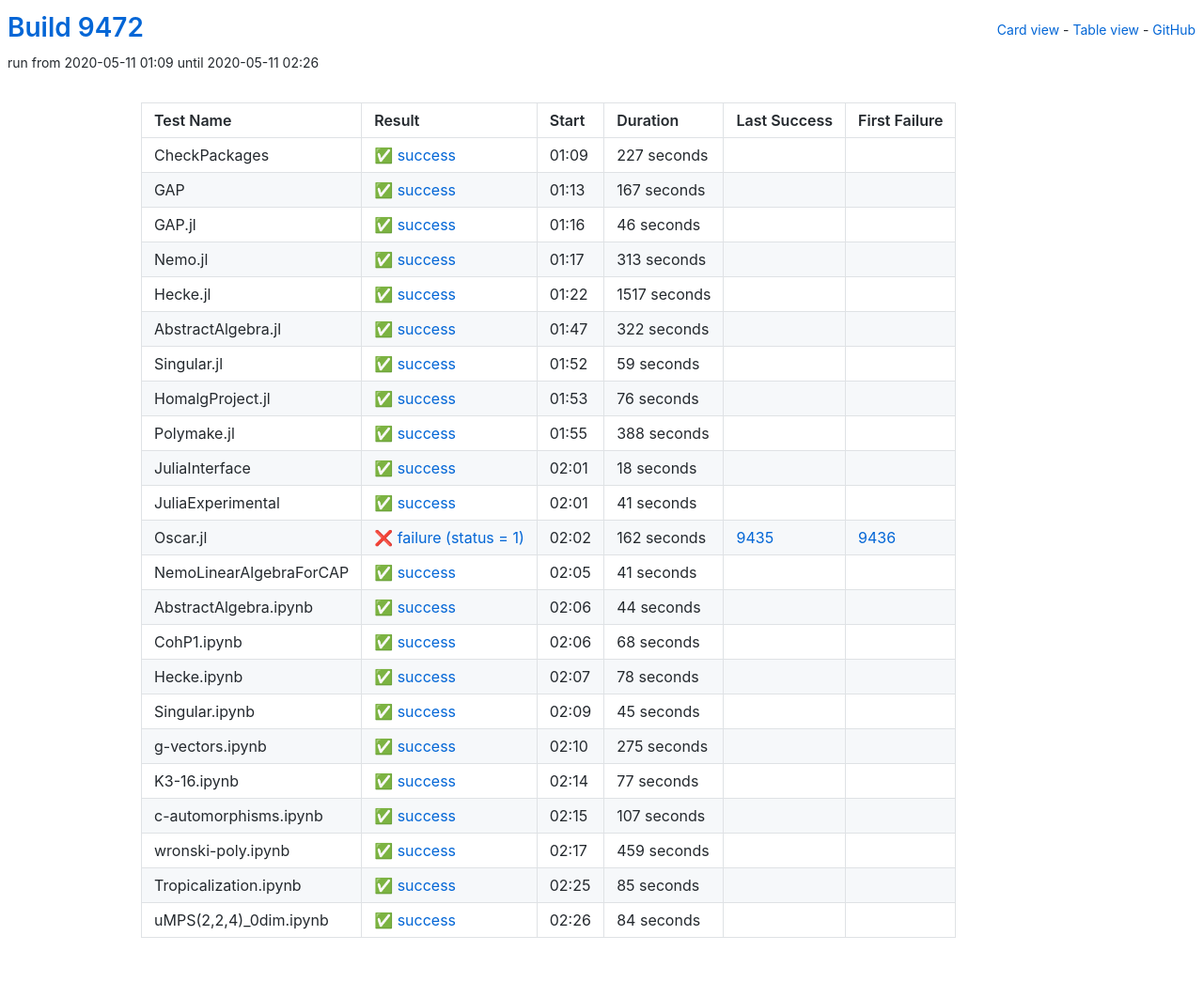
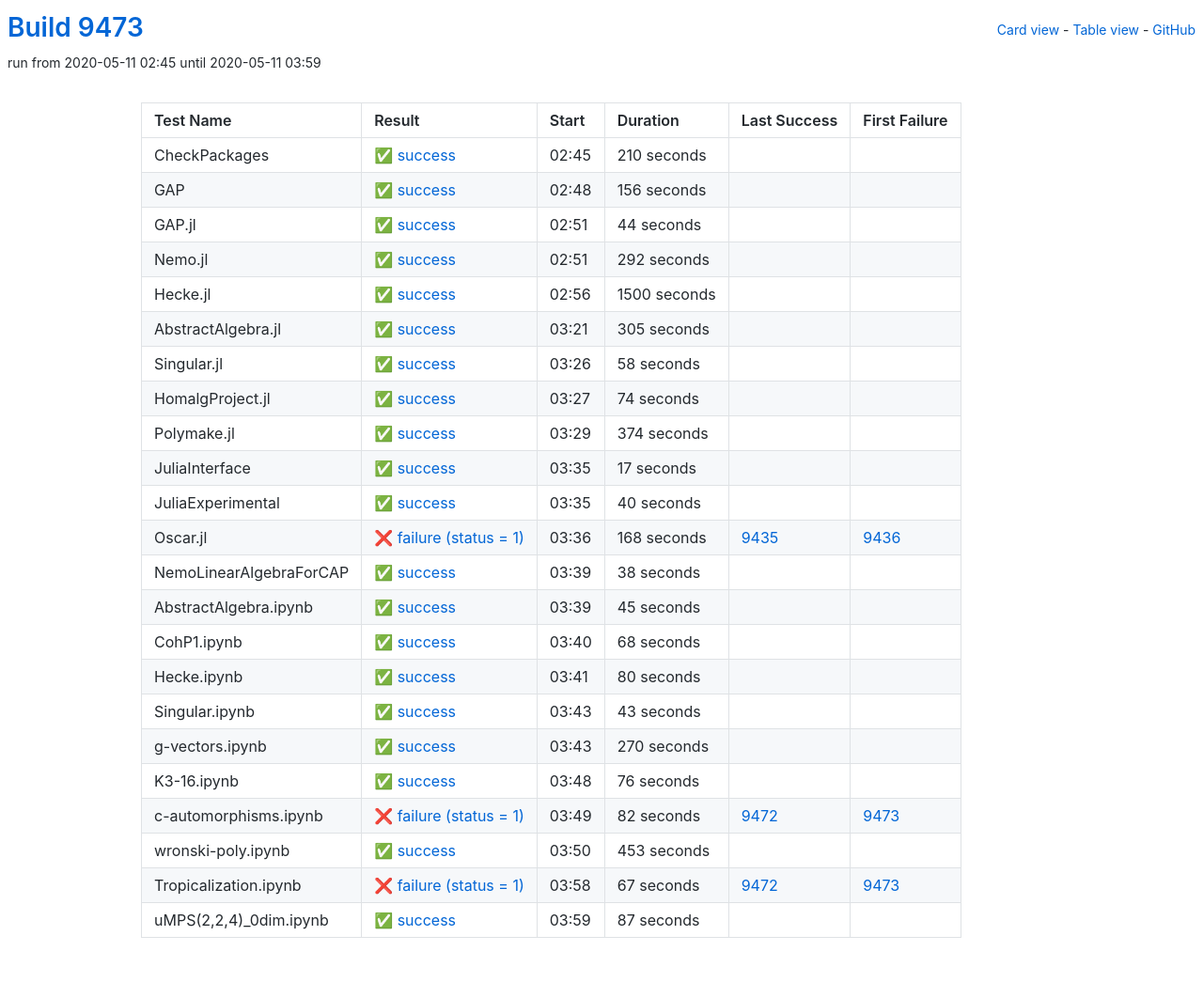
Before and after one commit to oscar-system/oscar-ci-status, a Jekyll site: the page built from table.html, in a window 1280 px wide. Shown: the whole page at 94% size. Built offline with Jekyll 4.4.1, drawn with Linux system fonts in a browser that asks for light colours.

Commit message:
Build 9473

```diff
--- a/_data/ci.yml
+++ b/_data/ci.yml
@@ -1,173 +1,173 @@
-build: 9472
-build_url: https://oscarci.mathematik.uni-kl.de/job/oscar/9472/
+build: 9473
+build_url: https://oscarci.mathematik.uni-kl.de/job/oscar/9473/
 job: oscar
 tests:
-- duration: 227
+- duration: 210
   exitcode: 0
   first_failure: false
   first_failure_url: null
   id: checkpackages
   last_success: false
   last_success_url: null
-  log: https://oscarci.mathematik.uni-kl.de/job/oscar/9472/artifact/logs/build-9472/CheckPackages.log
+  log: https://oscarci.mathematik.uni-kl.de/job/oscar/9473/artifact/logs/build-9473/CheckPackages.log
   name: CheckPackages
-  start: 2020-05-11 01:09
+  start: 2020-05-11 02:45
   status: success
   success: true
-- duration: 167
+- duration: 156
   exitcode: 0
   first_failure: false
   first_failure_url: null
   id: gap
   last_success: false
   last_success_url: null
-  log: https://oscarci.mathematik.uni-kl.de/job/oscar/9472/artifact/logs/build-9472/GAP.log
+  log: https://oscarci.mathematik.uni-kl.de/job/oscar/9473/artifact/logs/build-9473/GAP.log
   name: GAP
-  start: 2020-05-11 01:13
+  start: 2020-05-11 02:48
   status: success
   success: true
-- duration: 46
+- duration: 44
   exitcode: 0
   first_failure: false
   first_failure_url: null
   id: gap-jl
   last_success: false
   last_success_url: null
-  log: https://oscarci.mathematik.uni-kl.de/job/oscar/9472/artifact/logs/build-9472/GAP.jl.log
+  log: https://oscarci.mathematik.uni-kl.de/job/oscar/9473/artifact/logs/build-9473/GAP.jl.log
   name: GAP.jl
-  start: 2020-05-11 01:16
+  start: 2020-05-11 02:51
   status: success
   success: true
-- duration: 313
+- duration: 292
   exitcode: 0
   first_failure: false
   first_failure_url: null
   id: nemo-jl
   last_success: false
   last_success_url: null
-  log: https://oscarci.mathematik.uni-kl.de/job/oscar/9472/artifact/logs/build-9472/Nemo.jl.log
+  log: https://oscarci.mathematik.uni-kl.de/job/oscar/9473/artifact/logs/build-9473/Nemo.jl.log
   name: Nemo.jl
-  start: 2020-05-11 01:17
+  start: 2020-05-11 02:51
   status: success
   success: true
-- duration: 1517
+- duration: 1500
   exitcode: 0
   first_failure: false
   first_failure_url: null
   id: hecke-jl
   last_success: false
   last_success_url: null
-  log: https://oscarci.mathematik.uni-kl.de/job/oscar/9472/artifact/logs/build-9472/Hecke.jl.log
+  log: https://oscarci.mathematik.uni-kl.de/job/oscar/9473/artifact/logs/build-9473/Hecke.jl.log
   name: Hecke.jl
-  start: 2020-05-11 01:22
+  start: 2020-05-11 02:56
   status: success
   success: true
-- duration: 322
+- duration: 305
   exitcode: 0
   first_failure: false
   first_failure_url: null
   id: abstractalgebra-jl
   last_success: false
   last_success_url: null
-  log: https://oscarci.mathematik.uni-kl.de/job/oscar/9472/artifact/logs/build-9472/AbstractAlgebra.jl.log
+  log: https://oscarci.mathematik.uni-kl.de/job/oscar/9473/artifact/logs/build-9473/AbstractAlgebra.jl.log
   name: AbstractAlgebra.jl
-  start: 2020-05-11 01:47
+  start: 2020-05-11 03:21
   status: success
   success: true
-- duration: 59
+- duration: 58
   exitcode: 0
   first_failure: false
   first_failure_url: null
   id: singular-jl
   last_success: false
   last_success_url: null
-  log: https://oscarci.mathematik.uni-kl.de/job/oscar/9472/artifact/logs/build-9472/Singular.jl.log
+  log: https://oscarci.mathematik.uni-kl.de/job/oscar/9473/artifact/logs/build-9473/Singular.jl.log
   name: Singular.jl
-  start: 2020-05-11 01:52
+  start: 2020-05-11 03:26
   status: success
   success: true
-- duration: 76
+- duration: 74
   exitcode: 0
   first_failure: false
   first_failure_url: null
   id: homalgproject-jl
   last_success: false
   last_success_url: null
-  log: https://oscarci.mathematik.uni-kl.de/job/oscar/9472/artifact/logs/build-9472/HomalgProject.jl.log
+  log: https://oscarci.mathematik.uni-kl.de/job/oscar/9473/artifact/logs/build-9473/HomalgProject.jl.log
   name: HomalgProject.jl
-  start: 2020-05-11 01:53
+  start: 2020-05-11 03:27
   status: success
   success: true
-- duration: 388
+- duration: 374
   exitcode: 0
   first_failure: false
   first_failure_url: null
   id: polymake-jl
   last_success: false
   last_success_url: null
-  log: https://oscarci.mathematik.uni-kl.de/job/oscar/9472/artifact/logs/build-9472/Polymake.jl.log
+  log: https://oscarci.mathematik.uni-kl.de/job/oscar/9473/artifact/logs/build-9473/Polymake.jl.log
   name: Polymake.jl
-  start: 2020-05-11 01:55
+  start: 2020-05-11 03:29
   status: success
   success: true
-- duration: 18
+- duration: 17
   exitcode: 0
   first_failure: false
   first_failure_url: null
   id: juliainterface
   last_success: false
   last_success_url: null
-  log: https://oscarci.mathematik.uni-kl.de/job/oscar/9472/artifact/logs/build-9472/JuliaInterface.log
+  log: https://oscarci.mathematik.uni-kl.de/job/oscar/9473/artifact/logs/build-9473/JuliaInterface.log
   name: JuliaInterface
-  start: 2020-05-11 02:01
+  start: 2020-05-11 03:35
   status: success
   success: true
-- duration: 41
+- duration: 40
   exitcode: 0
   first_failure: false
   first_failure_url: null
   id: juliaexperimental
   last_success: false
   last_success_url: null
-  log: https://oscarci.mathematik.uni-kl.de/job/oscar/9472/artifact/logs/build-9472/JuliaExperimental.log
+  log: https://oscarci.mathematik.uni-kl.de/job/oscar/9473/artifact/logs/build-9473/JuliaExperimental.log
   name: JuliaExperimental
-  start: 2020-05-11 02:01
+  start: 2020-05-11 03:35
   status: success
   success: true
-- duration: 162
+- duration: 168
   exitcode: 1
   first_failure: 9436
   first_failure_url: https://oscarci.mathematik.uni-kl.de/job/oscar/9436/
   id: oscar-jl
   last_success: 9435
   last_success_url: https://oscarci.mathematik.uni-kl.de/job/oscar/9435/
-  log: https://oscarci.mathematik.uni-kl.de/job/oscar/9472/artifact/logs/build-9472/Oscar.jl.log
+  log: https://oscarci.mathematik.uni-kl.de/job/oscar/9473/artifact/logs/build-9473/Oscar.jl.log
   name: Oscar.jl
-  start: 2020-05-11 02:02
+  start: 2020-05-11 03:36
   status: failure
   success: false
-- duration: 41
+- duration: 38
   exitcode: 0
   first_failure: false
   first_failure_url: null
   id: nemolinearalgebraforcap
   last_success: false
   last_success_url: null
-  log: https://oscarci.mathematik.uni-kl.de/job/oscar/9472/artifact/logs/build-9472/NemoLinearAlgebraForCAP.log
+  log: https://oscarci.mathematik.uni-kl.de/job/oscar/9473/artifact/logs/build-9473/NemoLinearAlgebraForCAP.log
   name: NemoLinearAlgebraForCAP
-  start: 2020-05-11 02:05
+  start: 2020-05-11 03:39
   status: success
   success: true
-- duration: 44
+- duration: 45
   exitcode: 0
   first_failure: false
   first_failure_url: null
   id: abstractalgebra-ipynb
   last_success: false
   last_success_url: null
-  log: https://oscarci.mathematik.uni-kl.de/job/oscar/9472/artifact/logs/build-9472/AbstractAlgebra.ipynb.log
+  log: https://oscarci.mathematik.uni-kl.de/job/oscar/9473/artifact/logs/build-9473/AbstractAlgebra.ipynb.log
   name: AbstractAlgebra.ipynb
-  start: 2020-05-11 02:06
+  start: 2020-05-11 03:39
   status: success
   success: true
 - duration: 68
@@ -177,104 +177,104 @@ tests:
   id: cohp1-ipynb
   last_success: false
   last_success_url: null
-  log: https://oscarci.mathematik.uni-kl.de/job/oscar/9472/artifact/logs/build-9472/CohP1.ipynb.log
+  log: https://oscarci.mathematik.uni-kl.de/job/oscar/9473/artifact/logs/build-9473/CohP1.ipynb.log
   name: CohP1.ipynb
-  start: 2020-05-11 02:06
+  start: 2020-05-11 03:40
   status: success
   success: true
-- duration: 78
+- duration: 80
   exitcode: 0
   first_failure: false
   first_failure_url: null
   id: hecke-ipynb
   last_success: false
   last_success_url: null
-  log: https://oscarci.mathematik.uni-kl.de/job/oscar/9472/artifact/logs/build-9472/Hecke.ipynb.log
+  log: https://oscarci.mathematik.uni-kl.de/job/oscar/9473/artifact/logs/build-9473/Hecke.ipynb.log
   name: Hecke.ipynb
-  start: 2020-05-11 02:07
+  start: 2020-05-11 03:41
   status: success
   success: true
-- duration: 45
+- duration: 43
   exitcode: 0
   first_failure: false
   first_failure_url: null
   id: singular-ipynb
   last_success: false
   last_success_url: null
-  log: https://oscarci.mathematik.uni-kl.de/job/oscar/9472/artifact/logs/build-9472/Singular.ipynb.log
+  log: https://oscarci.mathematik.uni-kl.de/job/oscar/9473/artifact/logs/build-9473/Singular.ipynb.log
   name: Singular.ipynb
-  start: 2020-05-11 02:09
+  start: 2020-05-11 03:43
   status: success
   success: true
-- duration: 275
+- duration: 270
   exitcode: 0
   first_failure: false
   first_failure_url: null
   id: g-vectors-ipynb
   last_success: false
   last_success_url: null
-  log: https://oscarci.mathematik.uni-kl.de/job/oscar/9472/artifact/logs/build-9472/g-vectors.ipynb.log
+  log: https://oscarci.mathematik.uni-kl.de/job/oscar/9473/artifact/logs/build-9473/g-vectors.ipynb.log
   name: g-vectors.ipynb
-  start: 2020-05-11 02:10
+  start: 2020-05-11 03:43
   status: success
   success: true
-- duration: 77
+- duration: 76
   exitcode: 0
   first_failure: false
   first_failure_url: null
   id: k3-16-ipynb
   last_success: false
   last_success_url: null
-  log: https://oscarci.mathematik.uni-kl.de/job/oscar/9472/artifact/logs/build-9472/K3-16.ipynb.log
+  log: https://oscarci.mathematik.uni-kl.de/job/oscar/9473/artifact/logs/build-9473/K3-16.ipynb.log
   name: K3-16.ipynb
-  start: 2020-05-11 02:14
+  start: 2020-05-11 03:48
   status: success
   success: true
-- duration: 107
-  exitcode: 0
-  first_failure: false
-  first_failure_url: null
+- duration: 82
+  exitcode: 1
+  first_failure: 9473
+  first_failure_url: https://oscarci.mathematik.uni-kl.de/job/oscar/9473/
   id: c-automorphisms-ipynb
-  last_success: false
-  last_success_url: null
-  log: https://oscarci.mathematik.uni-kl.de/job/oscar/9472/artifact/logs/build-9472/c-automorphisms.ipynb.log
+  last_success: 9472
+  last_success_url: https://oscarci.mathematik.uni-kl.de/job/oscar/9472/
+  log: https://oscarci.mathematik.uni-kl.de/job/oscar/9473/artifact/logs/build-9473/c-automorphisms.ipynb.log
   name: c-automorphisms.ipynb
-  start: 2020-05-11 02:15
-  status: success
-  success: true
-- duration: 459
+  start: 2020-05-11 03:49
+  status: failure
+  success: false
+- duration: 453
   exitcode: 0
   first_failure: false
   first_failure_url: null
   id: wronski-poly-ipynb
   last_success: false
   last_success_url: null
-  log: https://oscarci.mathematik.uni-kl.de/job/oscar/9472/artifact/logs/build-9472/wronski-poly.ipynb.log
+  log: https://oscarci.mathematik.uni-kl.de/job/oscar/9473/artifact/logs/build-9473/wronski-poly.ipynb.log
   name: wronski-poly.ipynb
-  start: 2020-05-11 02:17
+  start: 2020-05-11 03:50
   status: success
   success: true
-- duration: 85
-  exitcode: 0
-  first_failure: false
-  first_failure_url: null
+- duration: 67
+  exitcode: 1
+  first_failure: 9473
+  first_failure_url: https://oscarci.mathematik.uni-kl.de/job/oscar/9473/
   id: tropicalization-ipynb
-  last_success: false
-  last_success_url: null
-  log: https://oscarci.mathematik.uni-kl.de/job/oscar/9472/artifact/logs/build-9472/Tropicalization.ipynb.log
+  last_success: 9472
+  last_success_url: https://oscarci.mathematik.uni-kl.de/job/oscar/9472/
+  log: https://oscarci.mathematik.uni-kl.de/job/oscar/9473/artifact/logs/build-9473/Tropicalization.ipynb.log
   name: Tropicalization.ipynb
-  start: 2020-05-11 02:25
-  status: success
-  success: true
-- duration: 84
+  start: 2020-05-11 03:58
+  status: failure
+  success: false
+- duration: 87
   exitcode: 0
   first_failure: false
   first_failure_url: null
   id: umps-2-2-4-0dim-ipynb
   last_success: false
   last_success_url: null
-  log: https://oscarci.mathematik.uni-kl.de/job/oscar/9472/artifact/logs/build-9472/uMPS-2-2-4-_0dim.ipynb.log
+  log: https://oscarci.mathematik.uni-kl.de/job/oscar/9473/artifact/logs/build-9473/uMPS-2-2-4-_0dim.ipynb.log
   name: uMPS(2,2,4)_0dim.ipynb
-  start: 2020-05-11 02:26
+  start: 2020-05-11 03:59
   status: success
   success: true
```
Also changed, not shown: README.md.
